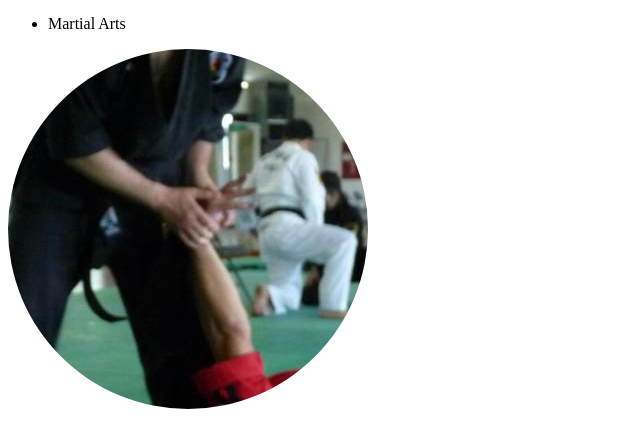
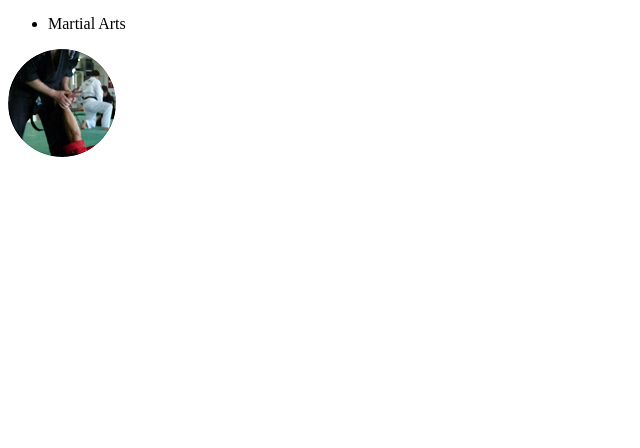
Before and after one commit to Azinc123/Pedro-Hermida, a plain HTML site: page Hobbies.html in a window 1280 px wide. Shown: the part 44-492 px from the top of the page, without its empty margins (0-640 px from the left). Drawn offline with Linux system fonts and the light colour scheme.

Commit message:
Update Hobbies.html

```diff
--- a/Hobbies.html
+++ b/Hobbies.html
@@ -12,7 +12,7 @@
   <ul>
     <li>Martial Arts</li>
   </ul>
- <td><img src="images_folder/circle-cropped.png" alt="Pedro Hermida" </td>
+ <td><img src="images_folder/circle-cropped_30%.png" alt="Pedro Hermida" </td>
 </body>
 
 </html>
```
